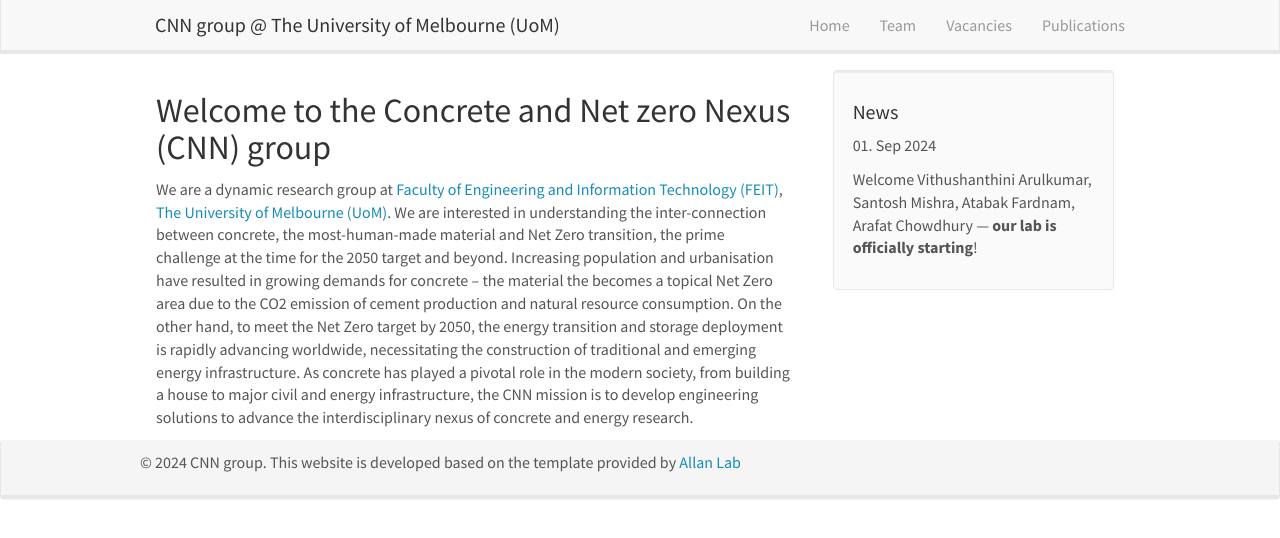
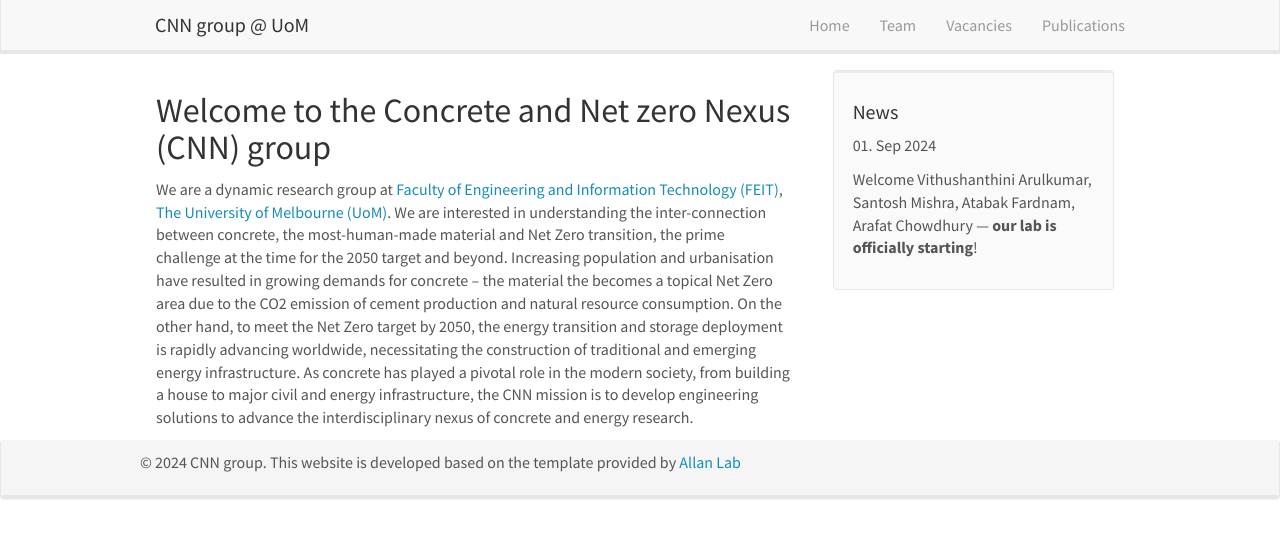
Before and after one commit to tuannguyenngoc/cnn-group, a Jekyll site: the page built from _pages/home.md, in a window 1280 px wide. Shown: the top 538 px of the page. Built offline with Jekyll 4.4.1, drawn with Linux system fonts in a browser that asks for light colours; nearby versions of some CDN libraries.

Commit message:
Update header.html

```diff
--- a/_includes/header.html
+++ b/_includes/header.html
@@ -8,7 +8,7 @@
 		<span class="icon-bar"></span>
 	  </button>
 
-    <a class="navbar-brand" href="{{ site.url }}{{ site.baseurl }}/">CNN group @ The University of Melbourne (UoM)</a>
+    <a class="navbar-brand" href="{{ site.url }}{{ site.baseurl }}/">CNN group @ UoM</a>
 	</div>
 	<div class="collapse navbar-collapse" id="navbar-collapse-1">
 	  <ul class="nav navbar-nav navbar-right">
```
